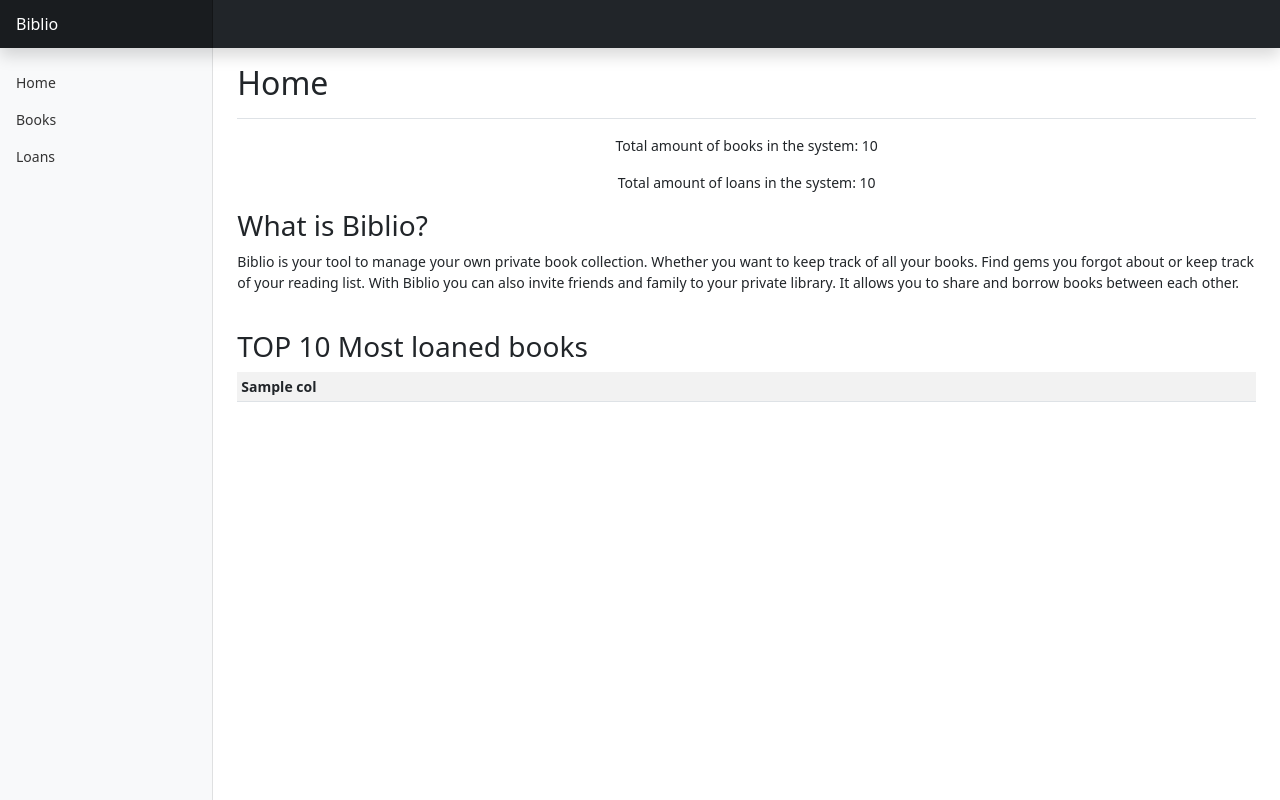
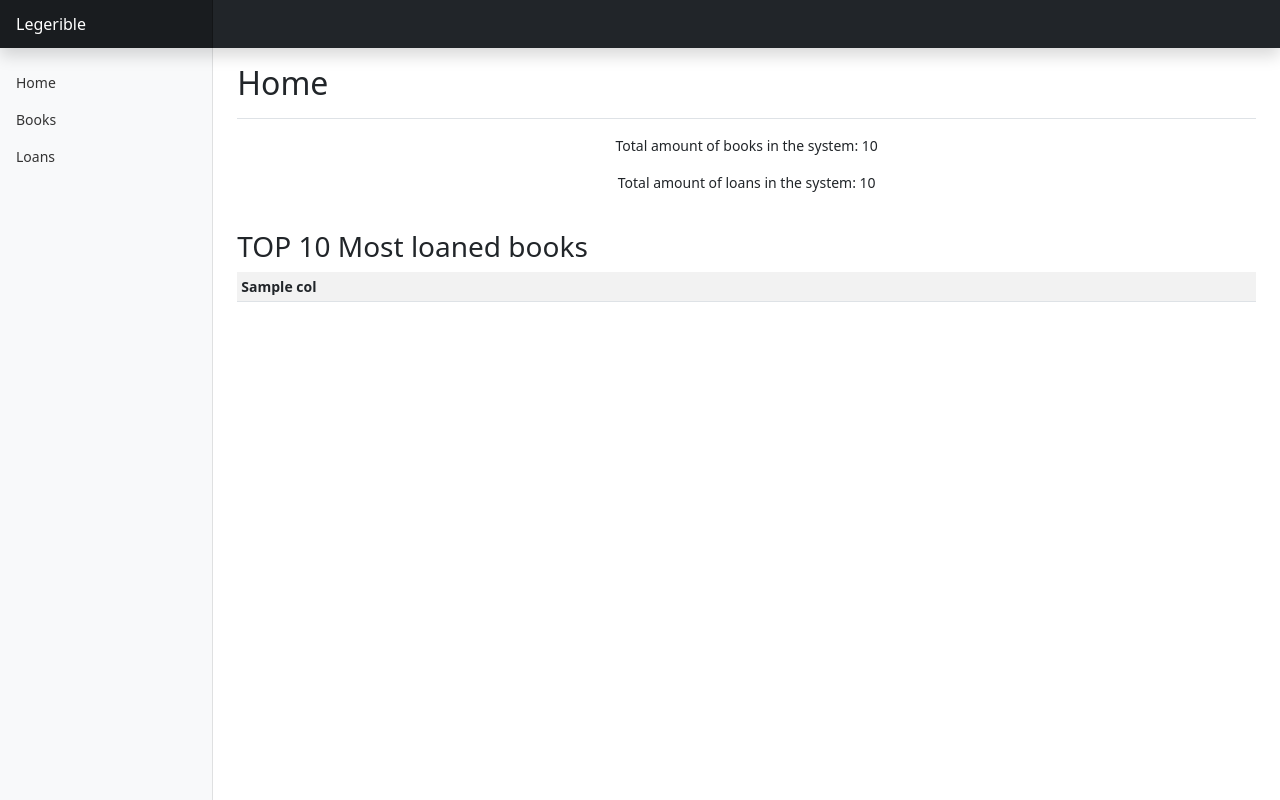
Before and after one commit to Sabokou/BigData, a Flask app: template Webapp/code/app/templates/index.html in a window 1280 px wide. Run offline with Flask 2, Linux system fonts and the light colour scheme; the template is opened without the code that fills it: most values are stand-ins (such as "Sample title", 1, 10 or a date in 2020); lists and menus that the app fills with data are empty; parts of the project's set-up code (start-up, migrations or seed data) failed here and were passed over.

Commit message:
Renaming Legerible

```diff
--- a/Webapp/code/app/__init__.py
+++ b/Webapp/code/app/__init__.py
@@ -9,4 +9,4 @@
 app.config.from_object('config')
 
 from app import views   # Load the views
-from app import biblio
+from app import legerible
--- a/Webapp/code/app/biblio.py
+++ b/Webapp/code/app/legerible.py
@@ -11,7 +11,7 @@
 from app.book import Book
 
 
-class Biblio:
+class Legerible:
 
     def __init__(self):
 
@@ -204,7 +204,7 @@
 
 
 if __name__ == "__main__":
-    my_class = Biblio()
+    my_class = Legerible()
     # my_class.init_db()
     # my_class.get_book_id_by_isbn(9780575097568)
     # my_class.test(True)
--- a/Webapp/code/app/templates/Books.html
+++ b/Webapp/code/app/templates/Books.html
@@ -8,9 +8,11 @@
         <input name="search_text" type="text" placeholder="Search">
         <input type="submit" value="Search" name="search">
     </form>
+    <br>
     <form action="/generate_loan_book" method="post">
         <input type="submit" name="do" value='Loan 50 Books automatically'>
     </form>
+    <br>
 </div>
 <div class="table-responsive">
     <table class="table table-striped table-sm">
--- a/Webapp/code/app/templates/Loans.html
+++ b/Webapp/code/app/templates/Loans.html
@@ -8,9 +8,11 @@
         <input name="search_text" type="text" placeholder="Search">
         <input type="submit" value="Search" name="search">
     </form>
+    <br>
     <form action="/generate_loan_book" method="post">
         <input type="submit" name="do" value='Loan 50 Books automatically'>
     </form>
+    <br>
 </div>
 <div class="table-responsive">
     <table class="table table-striped table-sm">
--- a/Webapp/code/app/templates/index.html
+++ b/Webapp/code/app/templates/index.html
@@ -11,16 +11,6 @@
 </div>
 
 <div>
-    <div align="left">
-        <span data-feather="help-circle"></span>
-        <h3>What is Biblio?</h3>
-        <p>
-            Biblio is your tool to manage your own private book collection.
-            Whether you want to keep track of all your books. Find gems you forgot about or keep track of your reading list.
-
-            With Biblio you can also invite friends and family to your private library. It allows you to share and borrow books between each other.
-        </p>
-    </div>
     <br>
     <div align="left">
         <span data-feather="award"></span>
--- a/Webapp/code/app/templates/raw.html
+++ b/Webapp/code/app/templates/raw.html
@@ -6,7 +6,7 @@
     <meta name="description" content="">
     <meta name="author" content="Bootstrap contributors">
     <meta name="author" content="adapted by Lukas Benner">
-    <title>Biblio - {% block title %}{% endblock %}</title>
+    <title>Legerible - {% block title %}{% endblock %}</title>
 
     <link rel="canonical" href="https://getbootstrap.com/docs/5.0/examples/dashboard/">
 
@@ -37,7 +37,7 @@
 <body>
 
 <header class="navbar navbar-dark sticky-top bg-dark flex-md-nowrap p-0 shadow">
-    <a class="navbar-brand col-md-3 col-lg-2 me-0 px-3" href="/">Biblio</a>
+    <a class="navbar-brand col-md-3 col-lg-2 me-0 px-3" href="/">Legerible</a>
     <button class="navbar-toggler position-sticky d-md-none collapsed" type="button" data-bs-toggle="collapse"
             data-bs-target="#sidebarMenu" aria-controls="sidebarMenu" aria-expanded="false"
             aria-label="Toggle navigation">
@@ -95,7 +95,7 @@
     </div>
     <!--    <div>-->
     <!--        <footer class="footer">-->
-    <!--            <p>© 2021 Biblio</p>-->
+    <!--            <p>© 2021 Legerible</p>-->
     <!--        </footer>-->
     <!--    </div>-->
 </div>
```
Also changed, not shown: Webapp/code/app/views.py (+12 -12 lines).
